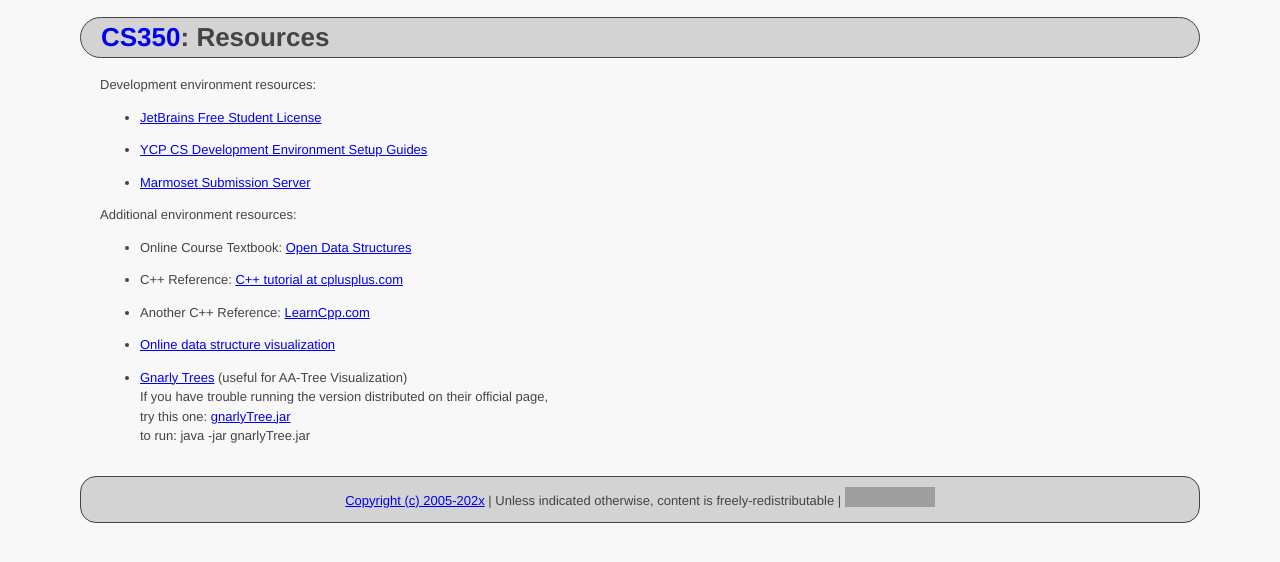
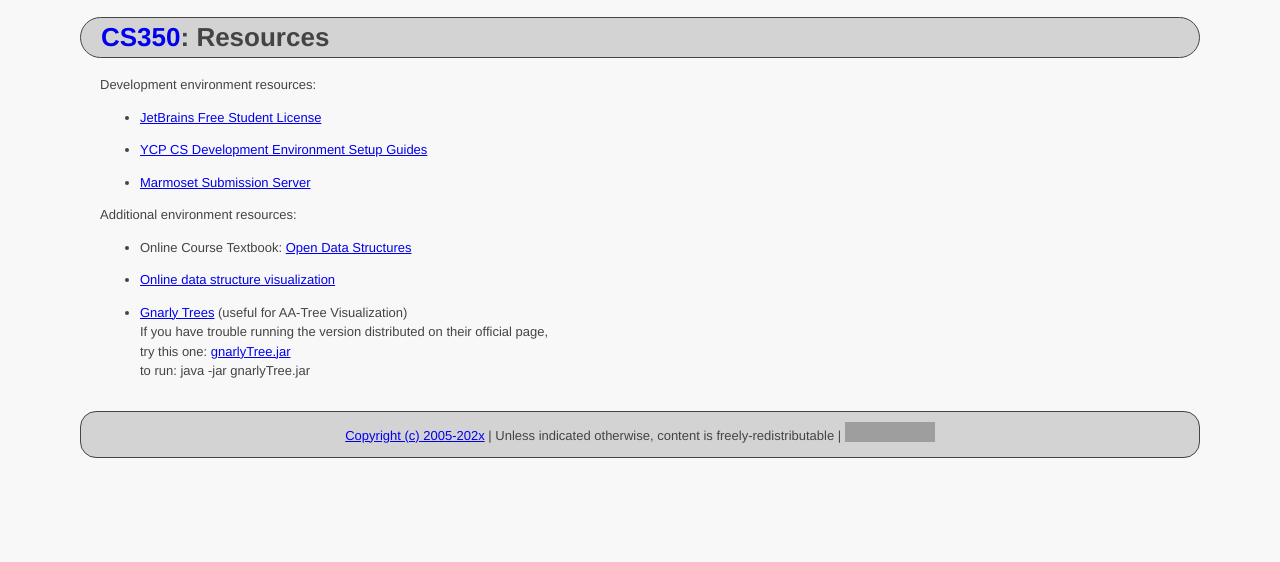
Before and after one commit to ycpcs/cs350-fall2026, a Jekyll site: the page built from resources/index.md, in a window 1280 px wide. Shown: the top 562 px of the page. Built offline with Jekyll 4.4.1, drawn with Linux system fonts in a browser that asks for light colours; grey boxes are pictures that could not be loaded.

Commit message:
small updates

```diff
--- a/resources/index.md
+++ b/resources/index.md
@@ -16,10 +16,6 @@ Additional environment resources:
 
  - Online Course Textbook: [Open Data Structures](http://opendatastructures.org)
 
- - C++ Reference: [C++ tutorial at cplusplus.com](http://www.cplusplus.com/doc/tutorial/)
-
- - Another C++ Reference: [LearnCpp.com](http://www.learncpp.com)
-
  - [Online data structure visualization](http://www.cs.usfca.edu/~galles/visualization/Algorithms.html)
 
  - [Gnarly Trees](https://people.ksp.sk/~kuko/gnarley-trees/) (useful for AA-Tree Visualization)
```
Also changed, not shown: syllabus.md (+1 -1 lines).
